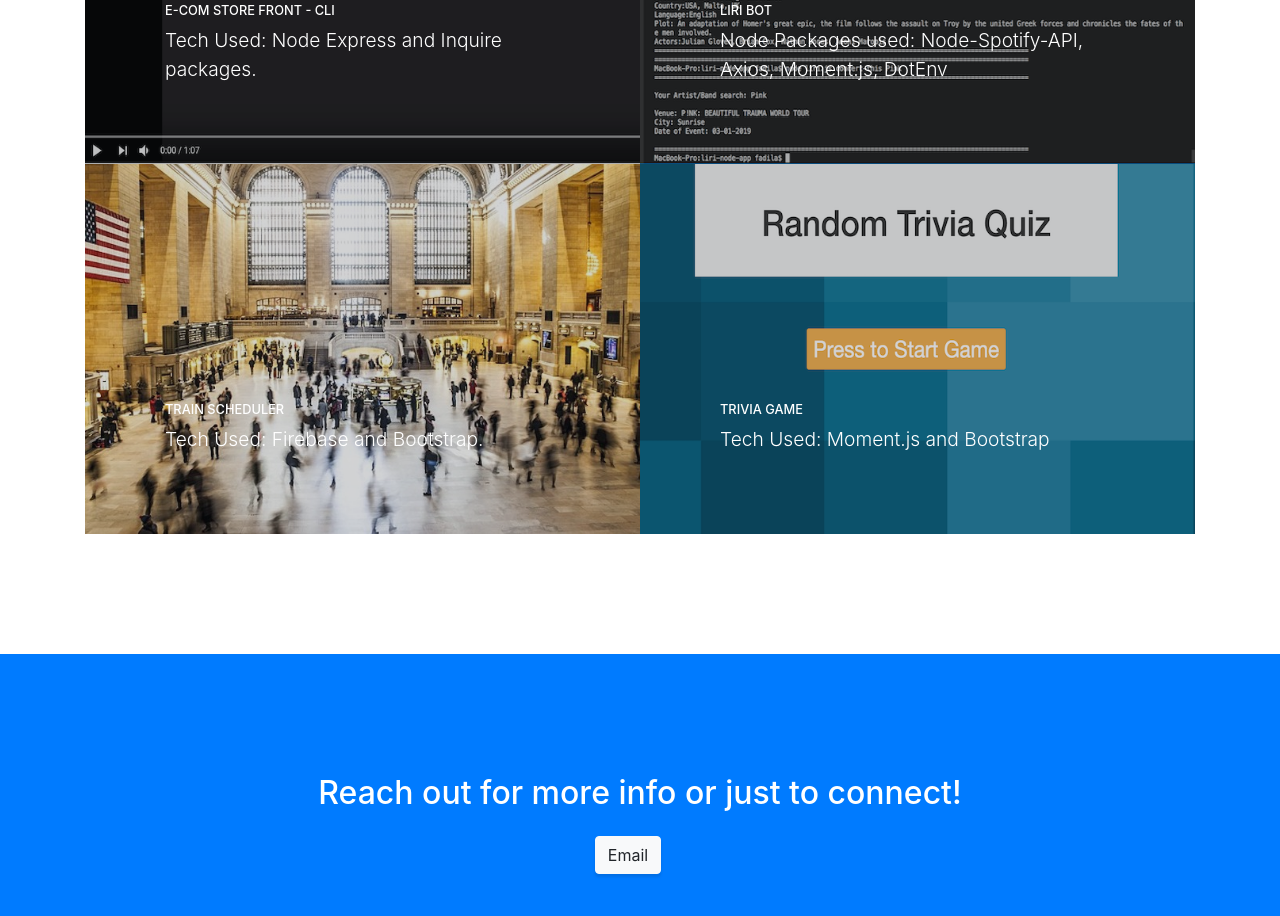
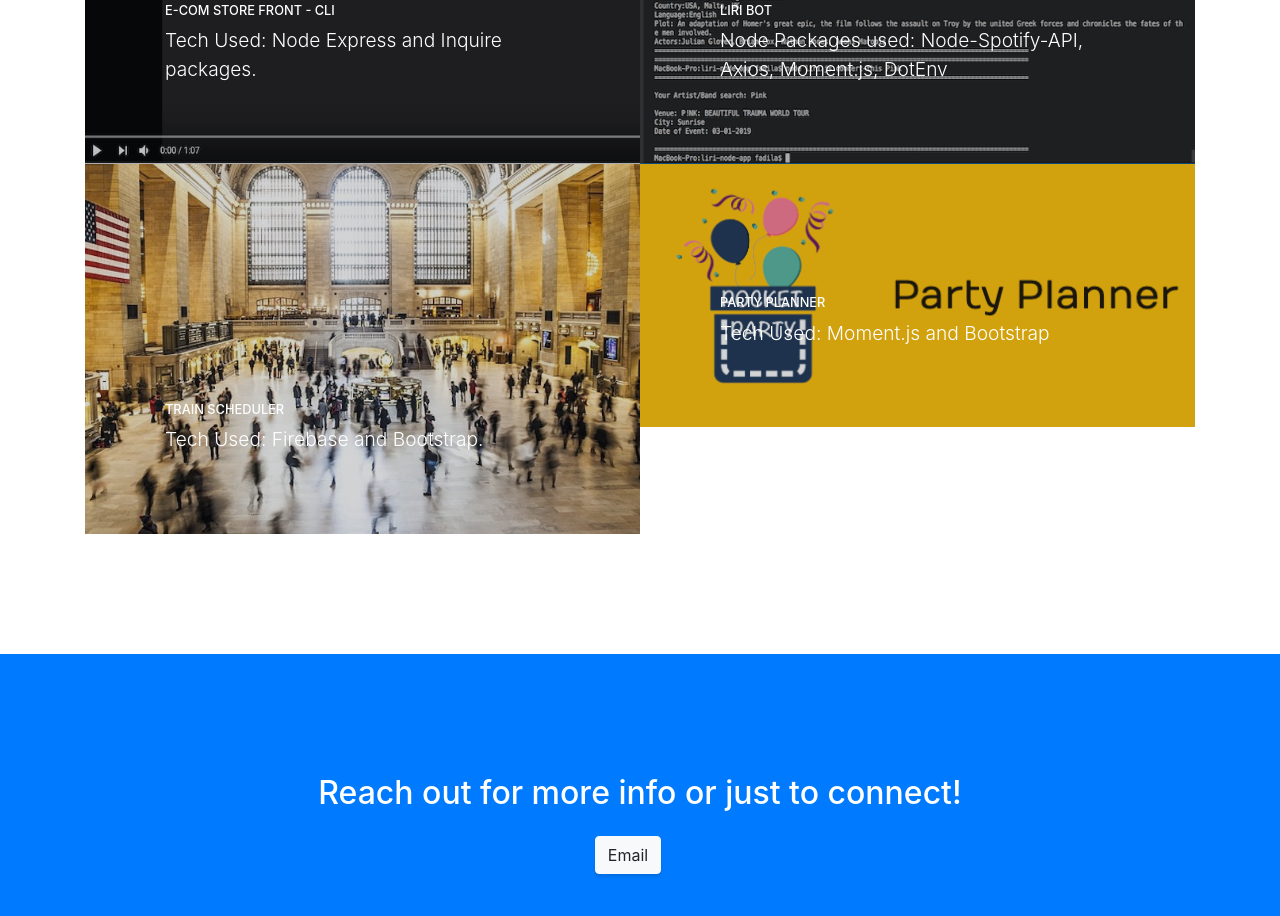
Before and after one commit to fbdel/Portfolio-Page, a website with bundled scripts: page index.html in a window 1280 px wide. Shown: the part 2046-2962 px from the top of the page. Built offline with nearby package versions, Linux system fonts and the light colour scheme.

Commit message:
Party Planner added

```diff
--- a/index.html
+++ b/index.html
@@ -148,12 +148,12 @@
           <a class="portfolio-item" href="https://github.com/fbdel/liri-node-app/">
             <span class="caption">
               <span class="caption-content">
-                <h2>Trivia Game</h2>
+                <h2>Party Planner</h2>
                 <p class="mb-0">Tech Used: Moment.js and Bootstrap
                 </p>
               </span>
             </span>
-            <img class="img-fluid" src="img/trivia-game.png" alt="Screen Shot of Lori Bot app">
+            <img class="img-fluid" src="img/Party-Image.png" alt="Screen Shot of Lori Bot app">
           </a>
         </div>
       </div>
```
Also changed, not shown: img/Party-Image.png (added), 1 other file.
